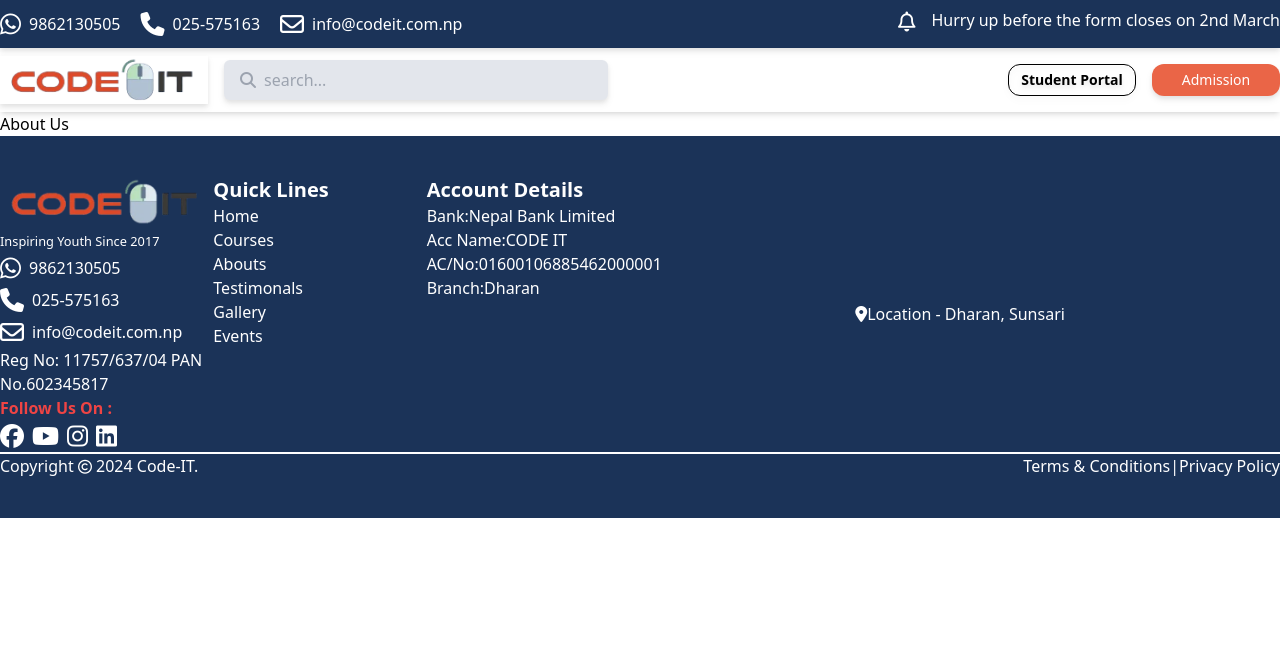
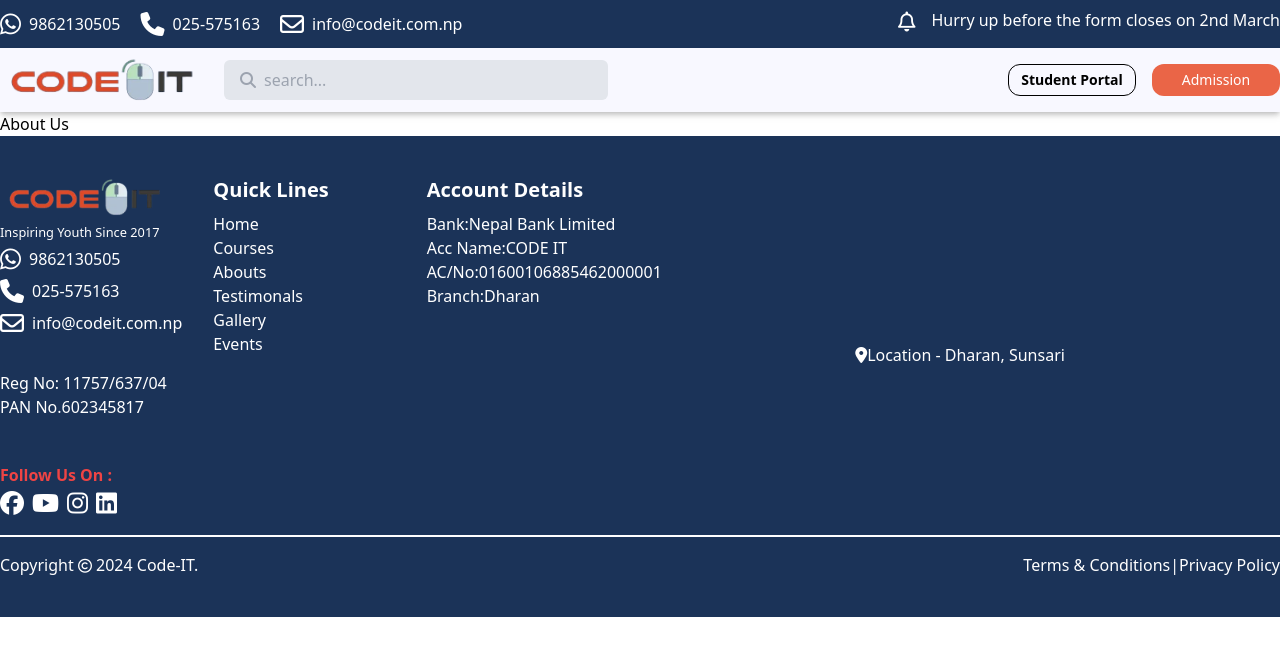
Before and after one commit to imanil-git/NuxtVue, a Nuxt app: page /aboutus in a window 1280 px wide. Shown: the top 656 px of the page. Built offline with nearby package versions, Linux system fonts and the light colour scheme.

Commit message:
color Changed

```diff
--- a/components/Footer.vue
+++ b/components/Footer.vue
@@ -3,7 +3,7 @@
     <div class="container mx-auto text-white">
       <div class="grid grid-cols-2">
         <div class="grid grid-cols-3">
-          <div>
+          <div class=" mr-10">
             <img src="../assets/images/codeit-logo-footer.png" alt="CodeIT-logo.webp" />
             <small>Inspiring Youth Since 2017</small>
             <div class="flex gap-2 items-center">
@@ -14,12 +14,14 @@
               <i class="fa-solid fa-phone text-2xl"></i>
               <a href="">025-575163</a>
             </div>
-            <div class="flex gap-2 items-center">
+            <div class="flex gap-2 items-center mb-8">
               <i class="fa-regular fa-envelope text-2xl"></i>
               <a href="">info@codeit.com.np</a>
             </div>
-            <div>Reg No: 11757/637/04 PAN No.602345817</div>
-            <div>
+            <div class=" mb-11">
+              Reg No: 11757/637/04 PAN No.602345817
+            </div>
+            <div class="mb-4">
               <span class="text-red-500 font-semibold"> Follow Us On : </span>
               <div class="flex gap-2 text-2xl text-white">
                 <a href=""><i class="fa-brands fa-facebook"></i></a>
@@ -30,7 +32,7 @@
             </div>
           </div>
           <div>
-            <h5 class="text-xl font-semibold">Quick Lines</h5>
+            <h5 class="text-xl font-semibold mb-2">Quick Lines</h5>
             <div class="flex flex-col">
               <a href="">Home</a>
               <a href="">Courses</a>
@@ -41,7 +43,7 @@
             </div>
           </div>
           <div>
-            <h5 class="text-xl font-semibold">Account Details</h5>
+            <h5 class="text-xl font-semibold mb-2">Account Details</h5>
             <span>Bank:Nepal Bank Limited</span> <br>
             <span>Acc Name:CODE IT</span> <br>
             <span>AC/No:01600106885462000001</span> <br>
@@ -52,7 +54,7 @@
           <span><i class="fa-solid fa-location-dot"></i>Location - Dharan, Sunsari</span>
         </div>
       </div>
-      <div class="border border-white"></div>
+      <div class="border border-white mb-4"></div>
       <div class="flex justify-between">
         <p>Copyright <i class="fa-regular fa-copyright text-sm font-extralight"></i> 2024 Code-IT.</p>
         <a href="">Terms & Conditions|Privacy Policy</a>
--- a/components/Navbar.vue
+++ b/components/Navbar.vue
@@ -1,5 +1,5 @@
 <template>
-  <section class="drop-shadow-md shadow-md sticky top-0 z-10">
+  <section class="bg-[#F8F8FF] drop-shadow-md shadow-md sticky top-0 z-50">
     <div
       class="container mx-auto flex justify-between items-center h-16 gap-24"
     >
@@ -7,7 +7,7 @@
         <div>
           <img
             class="w-52 h-12"
-            src="../assets/images/codeit-logo1.png"
+            src="../assets/images/codeit-logo.png"
             alt="codeIT-logo.webp"
           />
         </div>
--- a/components/Topbar.vue
+++ b/components/Topbar.vue
@@ -1,5 +1,5 @@
 <template>
-  <section class="bg-[#1B3358] drop-shadow-md sticky top-0 z-10">
+  <section class="bg-[#1B3358] drop-shadow-md">
     <div class="container m-auto flex justify-between py-2">
       <div class="flex gap-5 text-white">
         <div class="flex gap-2 items-center">
--- a/pages/index.vue
+++ b/pages/index.vue
@@ -1,6 +1,6 @@
 <template>
   <!-- =====  Hero Section  ===== -->
-  <section>
+  <section class="bg-[#F8F8FF]">
     <div class="container mx-auto h-80 flex justify-between items-center">
       <div>
         <h1 class="belgrano-regular text-4xl mb-2 text-black">
@@ -309,23 +309,6 @@
     <!-- =====  End of Admission info  ===== -->
   </section>
 
-  <!-- =====  Admission info  ===== -->
-  <!-- <section class="mb-16 py-4 bg-[#CEABAB]">
-    <h1 class="text-center text-2xl font-bold mb-2 text-[#DC4A2A]">
-      More than 60,000 Student has joined our courses
-    </h1>
-    <p class="text-center mb-3">
-      We not only offer career-oriented IT training in Nepal as per industry
-      needs but also assist in <br />
-      successful job placements for deserving students and professionals
-    </p>
-    <div class="flex justify-center">
-      <button class="bg-[#DC4A2A] text-white w-60 h-8 rounded-lg">
-        Admission
-      </button>
-    </div>
-  </section> -->
-  <!-- =====  End of Admission info  ===== -->
 </template>
 
 <script setup></script>
```
